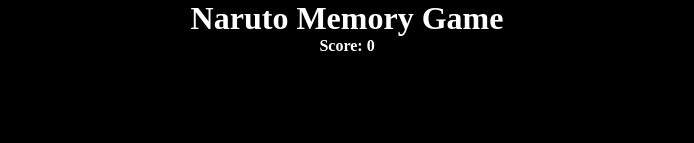
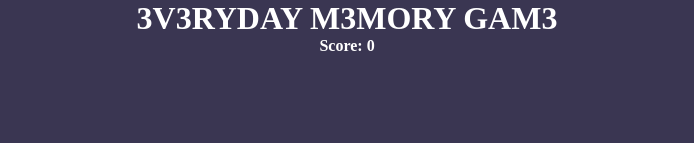
Before and after one commit to yw2e/everyday-people-game, a plain HTML site: page index.html in a window 1280 px wide. Shown: the top 143 px of the page, without its empty margins (293-987 px from the left). Drawn offline with Linux system fonts and the light colour scheme.

Commit message:
redeveloped

```diff
--- a/index.html
+++ b/index.html
@@ -6,16 +6,16 @@
   <meta name="viewport" content="width=device-width, initial-scale=1.0">
   <meta http-equiv="X-UA-Compatible" content="ie=edge">
   <link rel="stylesheet" href="style.css">
-  <title>Naruto Memory Game</title>
+  <title>Everyday Memory Game</title>
 </head>
 
 <body>
   <header>
-    <h1>Naruto Memory Game</h1>
+    <h1>3V3RYDAY M3MORY GAM3</h1>
     <h4><strong>Score:</strong> <span class="score"></span></h4>
   </header>
   <section class="status noWin">
-    <h2>You Did It!!!</h2>
+    <h2>Congrats your took profit!!!</h2>
     <button id="playAgain" class="btn btn-secondary">Play Again?</button>
   </section>
 
--- a/style.css
+++ b/style.css
@@ -8,8 +8,8 @@
   height: 100vh;
   display: flex;
   flex-flow: column;
-  background: #000;
-  color: #fff;
+  background:rgb(58, 54, 82);
+  color: white;
 }
 
 header {
```
Also changed, not shown: img/background.jpg (added), img/background2.jpg (added), img/ino.jpg, img/itachi.jpg, img/konan.jpg, img/naruto.jpg, img/neji.jpg, img/sasuke.jpg, img/shikamaru.png (added), img/tsunade.jpg.
